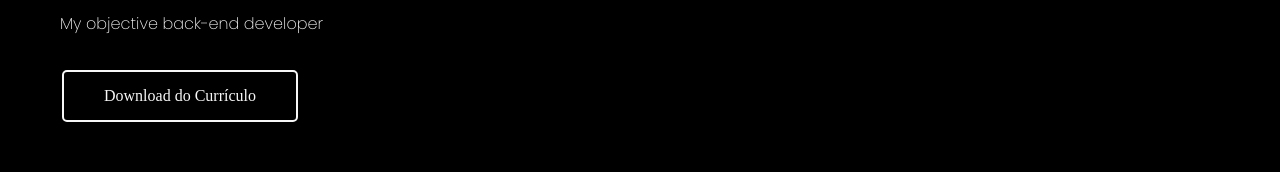
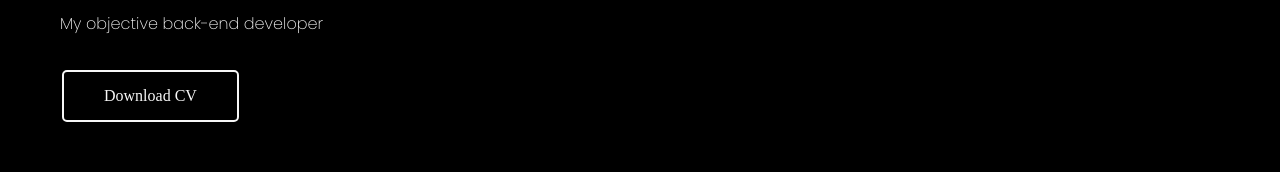
Before and after one commit to GabrielDemesio/PortfolioGabriel, a plain HTML site: page index.html in a window 1280 px wide. Shown: the part 496-668 px from the top of the page. Drawn offline with Linux system fonts and the light colour scheme.

Commit message:
Update index.html

```diff
--- a/index.html
+++ b/index.html
@@ -32,7 +32,7 @@
                 If I could define myself in 3 words, they would certainly be: persistent, methodical and competent.</p>
             <p>My objective back-end developer </p>
             <a id="downloadButton" href="#" class="download-button">
-                Download do Currículo</a>
+                Download CV </a>
         </div>
         <img src="img/Projects/img_4.png" alt="ilustration image">
     </section>
```
